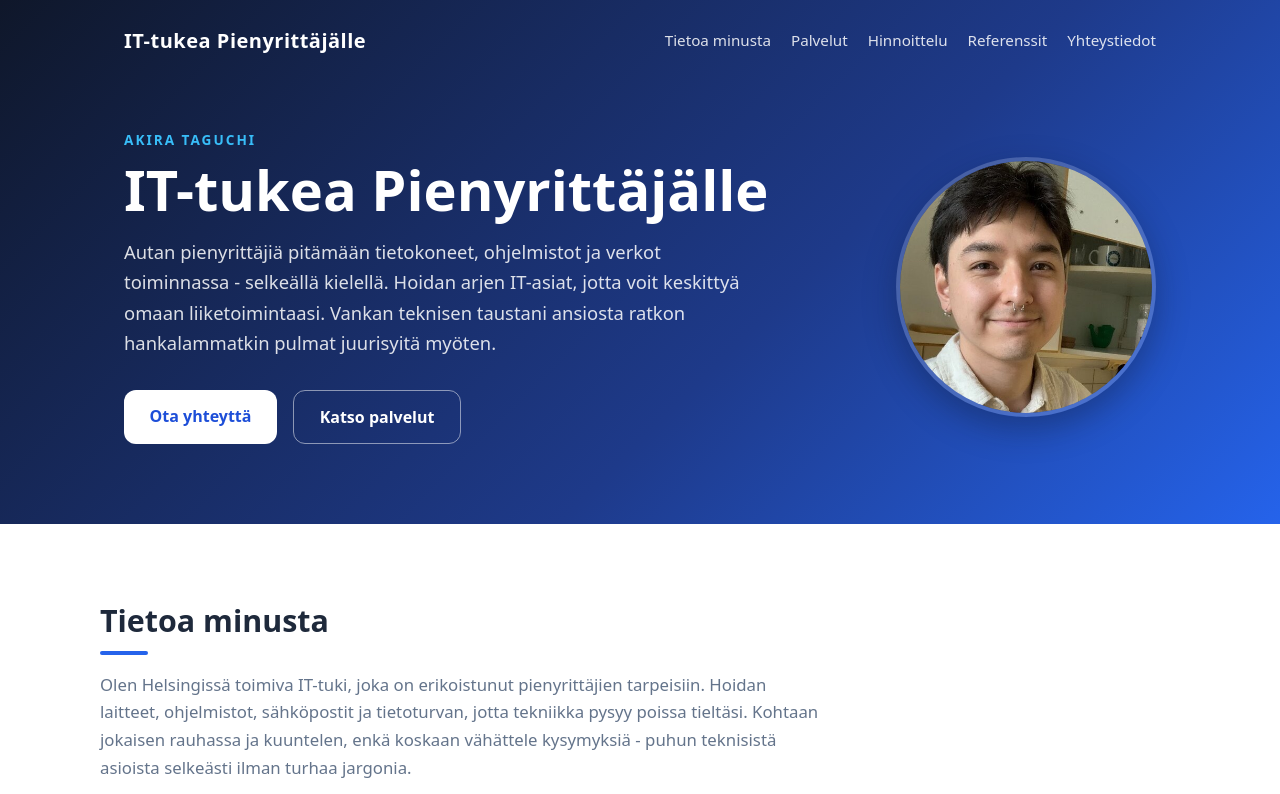
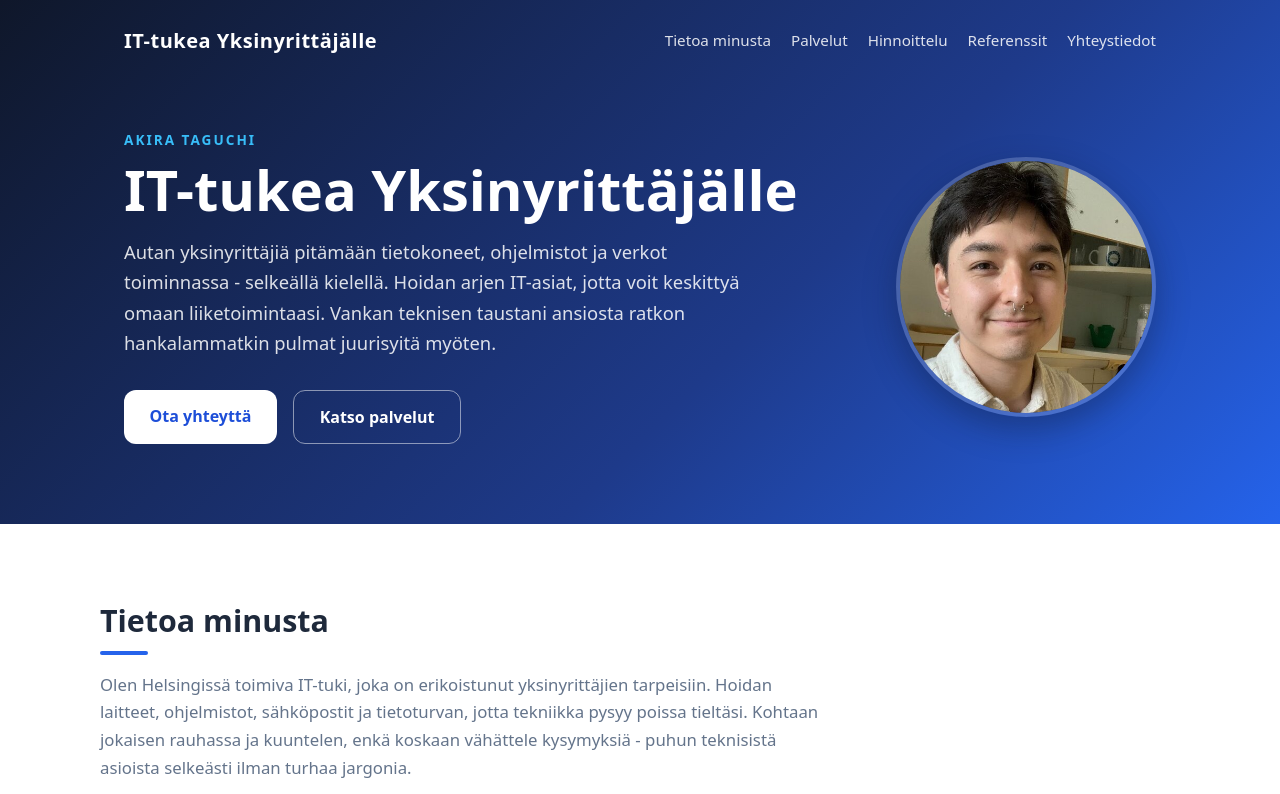
Before and after one commit to lambdakilo/it-support-homepage, a plain HTML site: page index.html in a window 1280 px wide. Shown: the top 794 px of the page. Drawn offline with Linux system fonts and the light colour scheme.

Commit message:
Change pien to yksin

```diff
--- a/index.html
+++ b/index.html
@@ -3,14 +3,14 @@
 <head>
   <meta charset="UTF-8">
   <meta name="viewport" content="width=device-width, initial-scale=1.0">
-  <title>IT-tukea Pienyrittäjälle</title>
-  <meta name="description" content="Akira Taguchi - selkeää ja luotettavaa IT-tukea pienyrittäjille Helsingissä. Toimin kuin ulkoistettu IT-osasto: laitteet, ohjelmistot, sähköposti ja tietoturva kuntoon ilman teknistä jargonia.">
+  <title>IT-tukea Yksinyrittäjälle</title>
+  <meta name="description" content="Akira Taguchi - selkeää ja luotettavaa IT-tukea yksinyrittäjille Helsingissä. Toimin kuin ulkoistettu IT-osasto: laitteet, ohjelmistot, sähköposti ja tietoturva kuntoon ilman teknistä jargonia.">
   <link rel="stylesheet" href="style.css">
 </head>
 <body>
   <header class="hero">
     <nav class="nav">
-      <span class="nav__brand">IT-tukea Pienyrittäjälle</span>
+      <span class="nav__brand">IT-tukea Yksinyrittäjälle</span>
       <ul class="nav__links">
         <li><a href="#tietoa">Tietoa minusta</a></li>
         <li><a href="#osaaminen">Palvelut</a></li>
@@ -22,9 +22,9 @@
     <div class="hero__content">
       <div class="hero__text">
         <p class="hero__eyebrow">Akira Taguchi</p>
-        <h1 class="hero__title">IT-tukea Pienyrittäjälle</h1>
+        <h1 class="hero__title">IT-tukea Yksinyrittäjälle</h1>
         <p class="hero__lead">
-          Autan pienyrittäjiä pitämään tietokoneet, ohjelmistot ja verkot toiminnassa -
+          Autan yksinyrittäjiä pitämään tietokoneet, ohjelmistot ja verkot toiminnassa -
           selkeällä kielellä. Hoidan arjen IT-asiat,
           jotta voit keskittyä omaan liiketoimintaasi.
           Vankan teknisen taustani ansiosta ratkon hankalammatkin pulmat juurisyitä myöten.
@@ -43,7 +43,7 @@
       <div class="section__inner">
         <h2 class="section__title">Tietoa minusta</h2>
         <p class="section__text">
-          Olen Helsingissä toimiva IT-tuki, joka on erikoistunut pienyrittäjien
+          Olen Helsingissä toimiva IT-tuki, joka on erikoistunut yksinyrittäjien
           tarpeisiin. Hoidan laitteet, ohjelmistot,
           sähköpostit ja tietoturvan, jotta tekniikka pysyy poissa tieltäsi.
           Kohtaan jokaisen rauhassa ja kuuntelen, enkä koskaan vähättele kysymyksiä -
@@ -112,7 +112,7 @@
 
     <section id="osaaminen" class="section section--alt">
       <div class="section__inner">
-        <h2 class="section__title">Palvelut pienyrittäjille</h2>
+        <h2 class="section__title">Palvelut yksinyrittäjille</h2>
         <div class="cards">
           <div class="card">
             <h3 class="card__title">Käyttäjätuki &amp; helpdesk</h3>
@@ -182,7 +182,7 @@
   </main>
 
   <footer class="footer">
-    <p>© <span id="year"></span> Akira Taguchi · IT-tukea Pienyrittäjälle</p>
+    <p>© <span id="year"></span> Akira Taguchi · IT-tukea Yksinyrittäjälle</p>
   </footer>
 
   <script>
```
